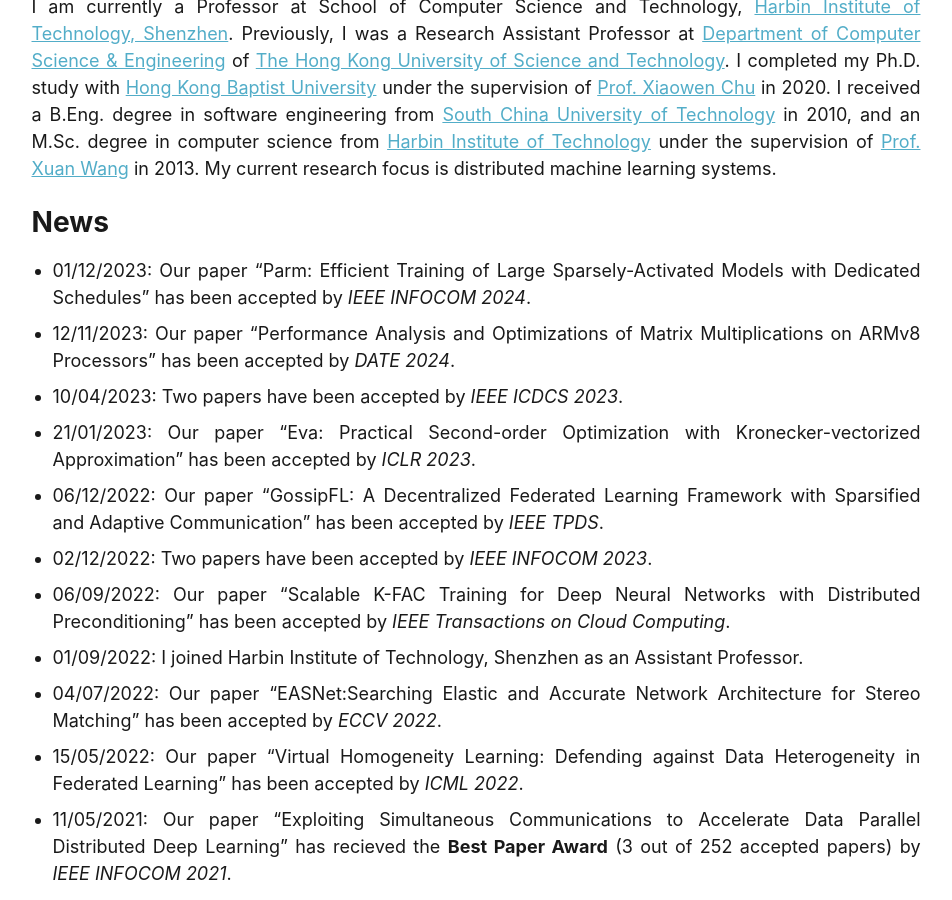
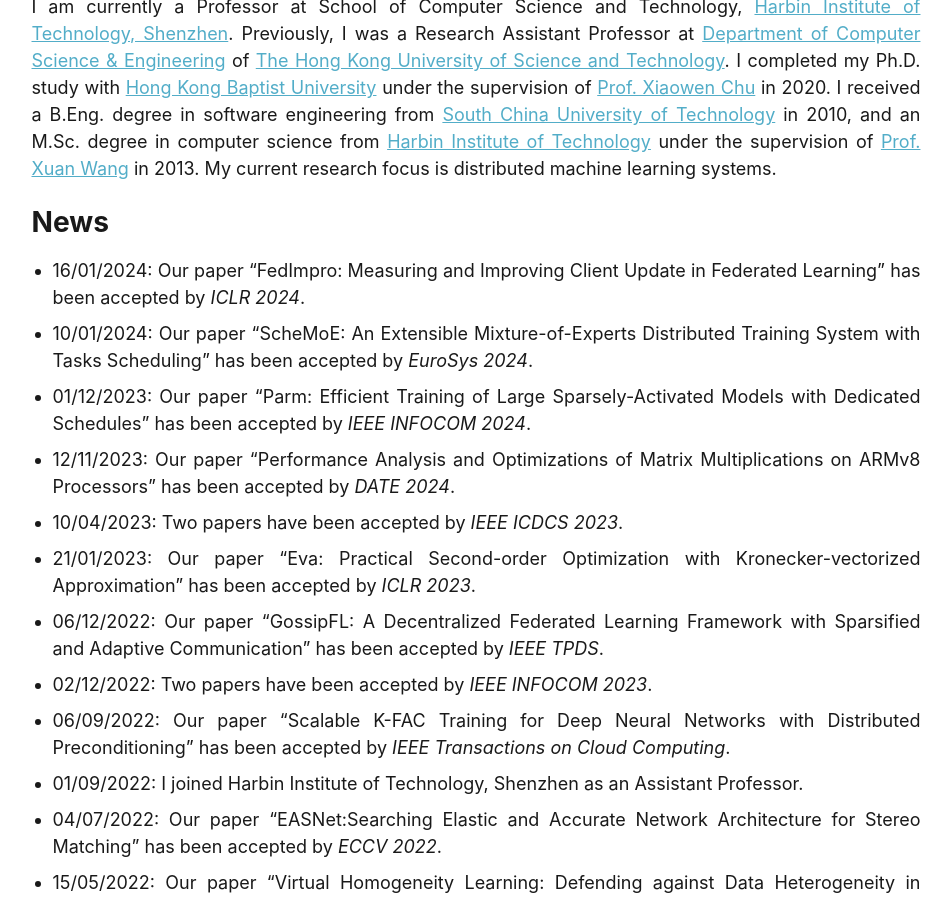
Before and after one commit to shaohuais/shaohuais.github.io, a Jekyll site: the page built from about.md, in a window 1280 px wide and 900 px high, scrolled down 409 px. Shown: the whole window, without its empty margins (164-1116 px from the left). Built offline with Jekyll 4.4.1, drawn with Linux system fonts in a browser that asks for light colours.

Commit message:
add two accepted papers

```diff
--- a/about.md
+++ b/about.md
@@ -15,6 +15,8 @@ I am currently a Professor at School of Computer Science and Technology, [Harbin
 
 News
 ======
+- 16/01/2024: Our paper "FedImpro: Measuring and Improving Client Update in Federated Learning" has been accepted by *ICLR 2024*.
+- 10/01/2024: Our paper "ScheMoE: An Extensible Mixture-of-Experts Distributed Training System with Tasks Scheduling" has been accepted by *EuroSys 2024*.
 - 01/12/2023: Our paper "Parm: Efficient Training of Large Sparsely-Activated Models with Dedicated Schedules" has been accepted by *IEEE INFOCOM 2024*.
 - 12/11/2023: Our paper "Performance Analysis and Optimizations of Matrix Multiplications on ARMv8 Processors" has been accepted by *DATE 2024*.
 - 10/04/2023: Two papers have been accepted by *IEEE ICDCS 2023*.
```
Also changed, not shown: _pages/about.md (+2 -0 lines).
